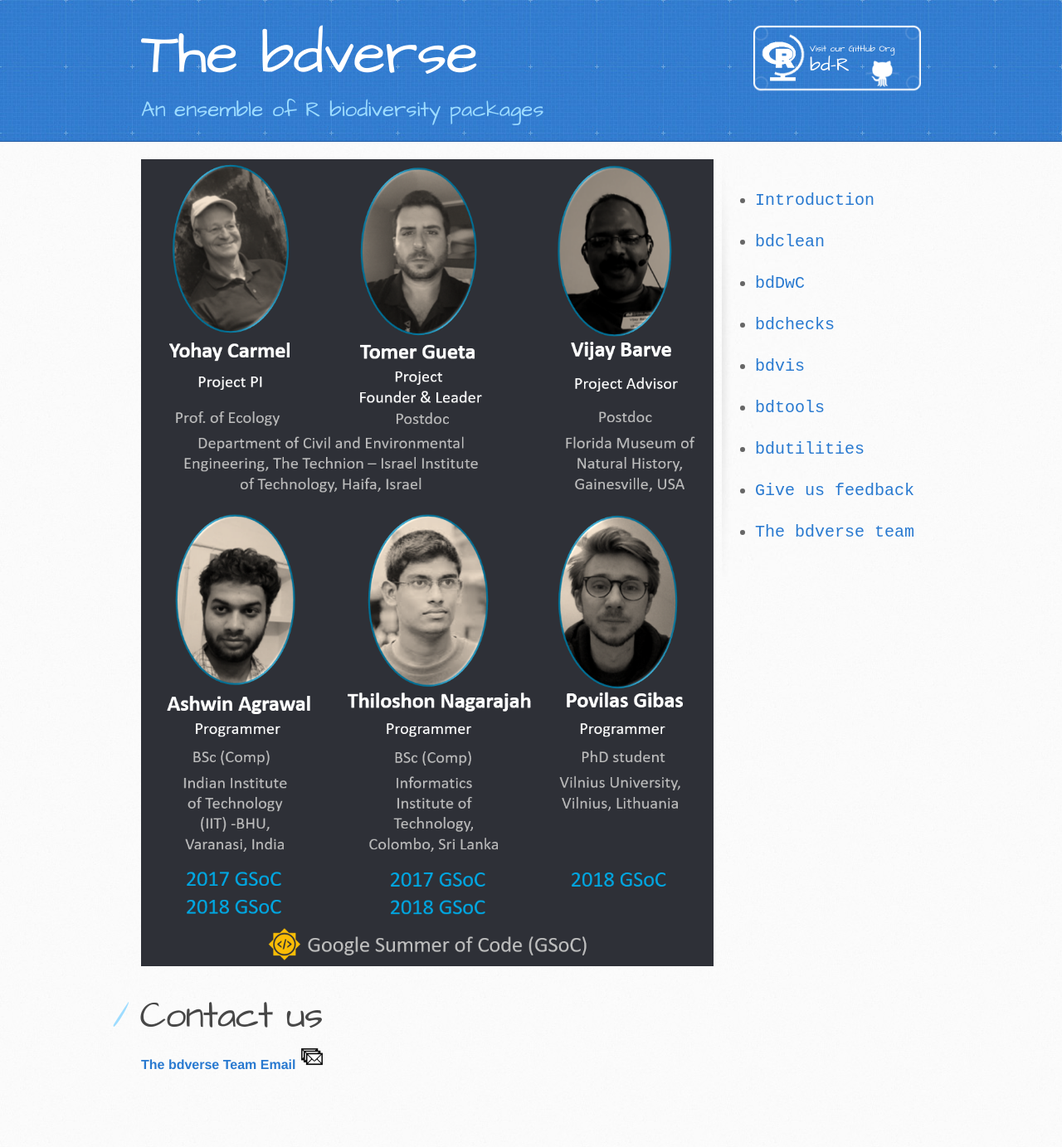
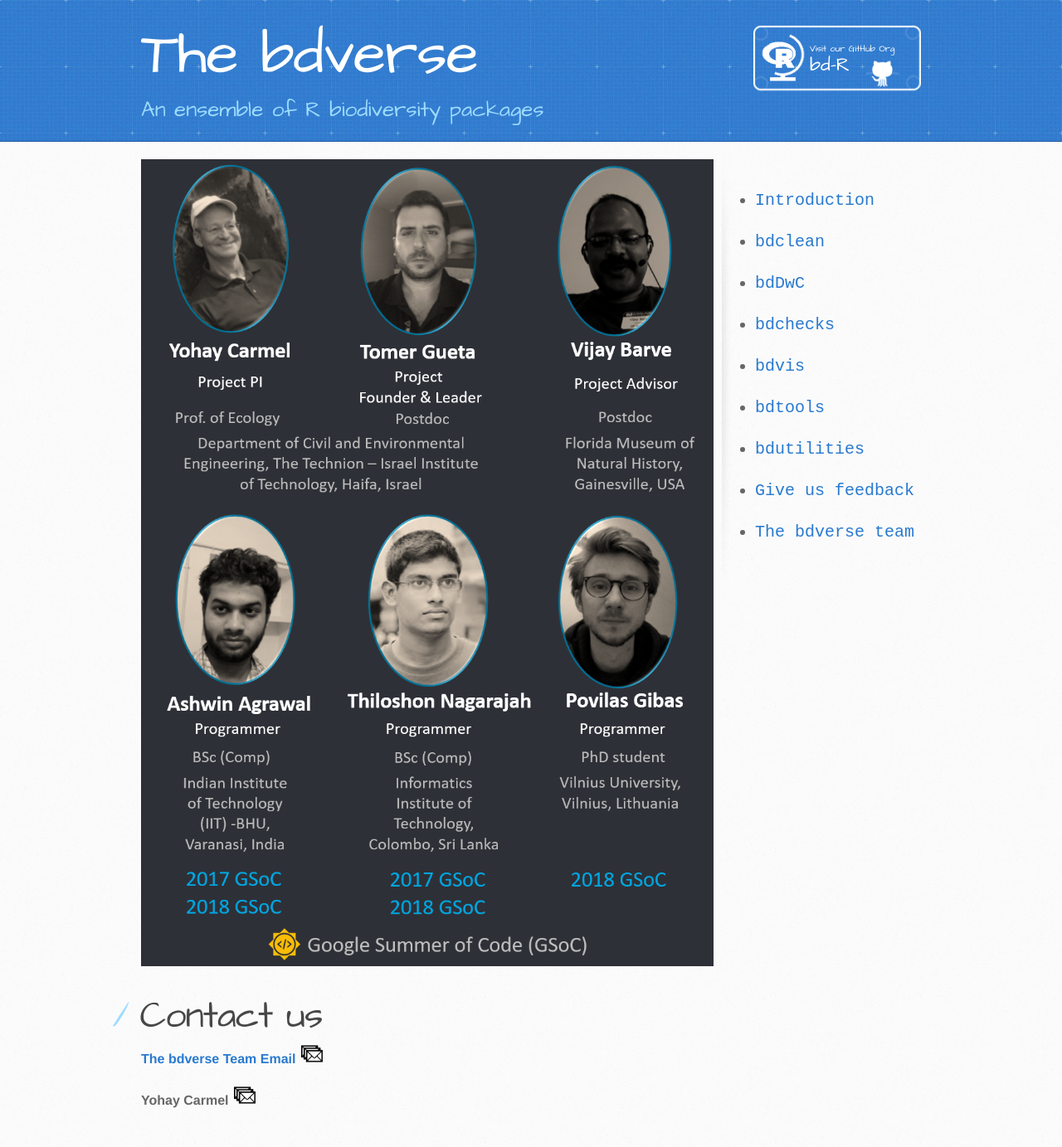
Before and after one commit to bd-R/The-bdverse, a Jekyll site: the page built from the-bdverse-team.md, in a window 1280 px wide. Shown: the whole page at 83% size. Built offline with Jekyll 4.4.1, drawn with Linux system fonts in a browser that asks for light colours; before the commit the page ends 1340 px from its top, so only the background shows below that.

Commit message:
draft 10.9

```diff
--- a/the-bdverse-team.md
+++ b/the-bdverse-team.md
@@ -6,4 +6,8 @@ layout: default
 
 # Contact us
 
-<a href="mailto:bdverse-team@googlegroups.com" target="_blank">**The bdverse Team Email**</a>     <a href="mailto:bdverse-team@googlegroups.com" target="_blank"><img src="assets/images/team_email.png" alt="The bdverse team group Email" title= "Email the bdverse team" width="30"/></a>
+<a href="mailto:bdverse-team@googlegroups.com" target="_blank">**The bdverse Team Email**</a>
+<a href="mailto:bdverse-team@googlegroups.com" target="_blank"><img src="assets/images/team_email.png" alt="The bdverse team group Email" title= "Email the bdverse team" width="30"/></a>
+
+**Yohay Carmel**
+<a href="mailto:bdverse-team@googlegroups.com" target="_blank"><img src="assets/images/team_email.png" alt="The bdverse team group Email" title= "Email the bdverse team" width="30"/></a>
```
Also changed, not shown: bdchecks.md (+1 -1 lines), assets/images/bdchecks_architecture_overview.png (added), assets/images/team_email.png.
